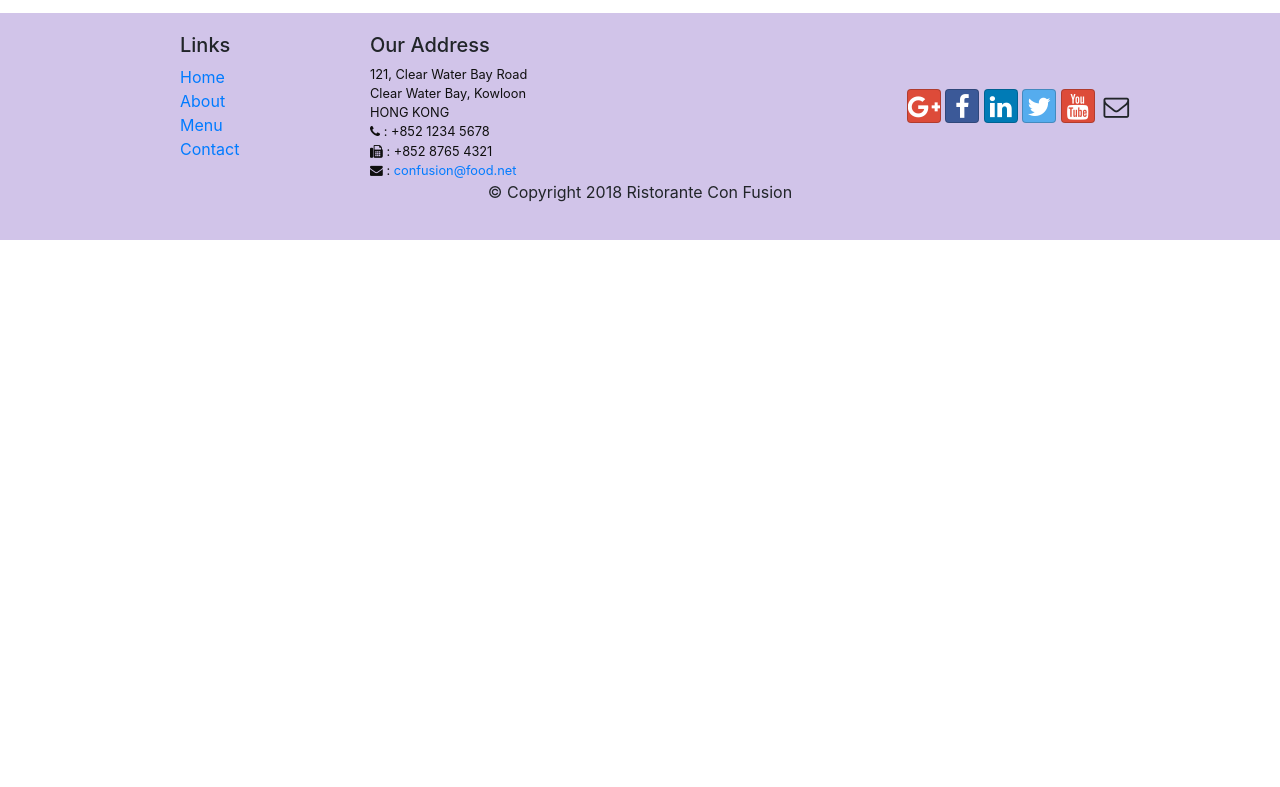
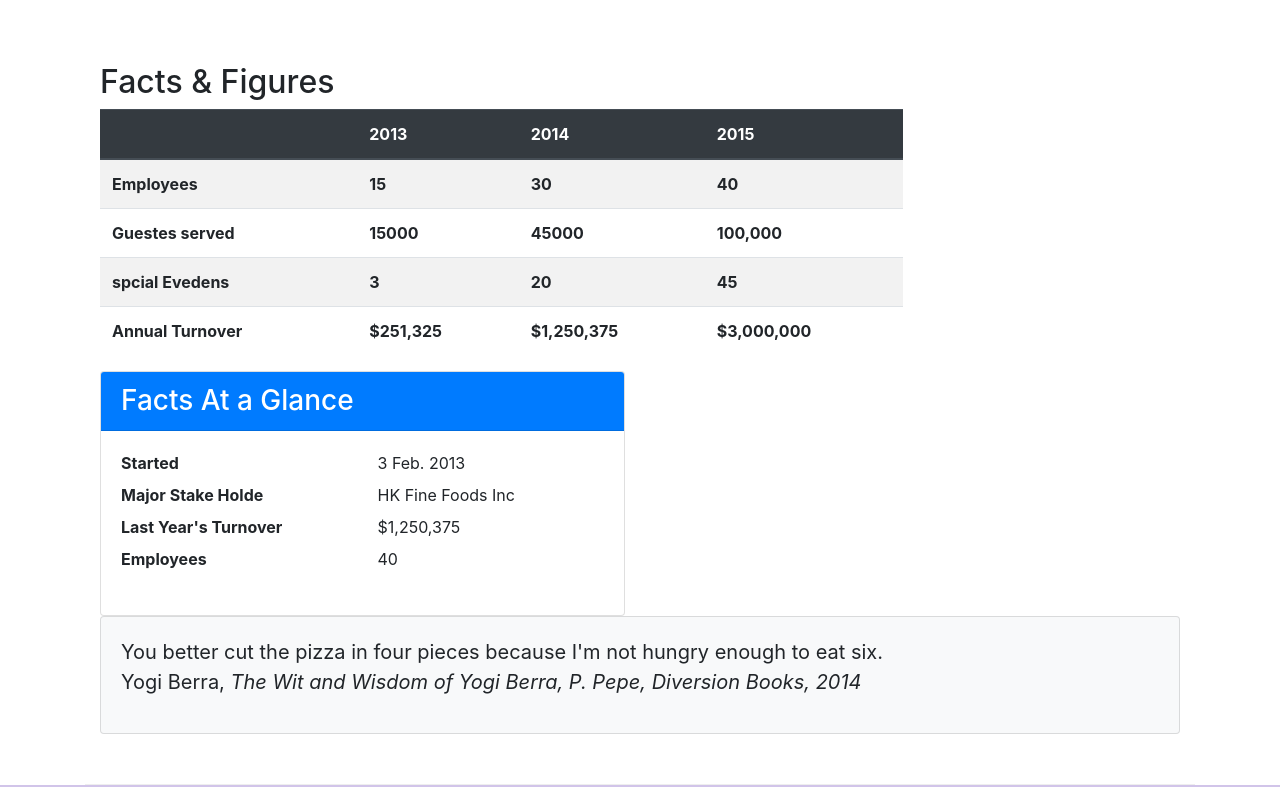
Before and after one commit to eslamamer/bootstrap, a website: page aboutus.html in a window 1280 px wide. Shown: the part 1335-2122 px from the top of the page. Before the commit the page ends 1575 px from the top, so only its background shows below. Drawn offline with nearby package versions, Linux system fonts and the light colour scheme.

Commit message:
Tables and Cards

```diff
--- a/aboutus.html
+++ b/aboutus.html
@@ -56,7 +56,6 @@
                <hr>
             </div>
         </div>
-
         <div class="row">
             <div class="col-12 col-sm-6">
                 <h2>Our History</h2>
@@ -66,8 +65,6 @@
             <div>
             </div>
         </div>
-
-
         <div class="row">
             <div class="col-12">
                 <h2>Corporate Leadership</h2>
@@ -81,9 +78,84 @@
                 <p class="d-none d-sm-block">Award winning three-star Michelin chef with wide International experience having worked closely with whos-who in the culinary world, he specializes in creating mouthwatering Indo-Italian fusion experiences. He says, <em>Put together the cuisines from the two craziest cultures, and you get a winning hit! Amma Mia!</em></p>
             </div>
        </div>
-
+       <div class="row row-content">
+            <div class="col-12 col-sm-9">
+                <h2>Facts &amp; Figures</h2>
+                <div class="table-responsive">
+                    <table class="table table-striped">
+                        <thead class="thead-dark">
+                            <tr>
+                                <th>&nbsp;</th>
+                                <th>2013</th>
+                                <th>2014</th>
+                                <th>2015</th>
+                            </tr>
+                        </thead>
+                        <tbody>
+                            <tr>
+                                <th>Employees</th>
+                                <th>15</th>
+                                <th>30</th>
+                                <th>40</th>
+                            </tr>
+                            <tr>
+                                <th>Guestes served</th>
+                                <th>15000</th>
+                                <th>45000</th>
+                                <th>100,000</th>
+                            </tr>
+                            <tr>
+                                <th>spcial Evedens</th>
+                                <th>3</th>
+                                <th>20</th>
+                                <th>45</th>
+                            </tr>
+                            <tr>
+                                <th>Annual Turnover</th>
+                                <th>$251,325</th>
+                                <th>$1,250,375</th>
+                                <th>$3,000,000</th>
+                            </tr>
+                        </tbody>
+                    </table>
+                </div>
+            </div>
+            <div class="col-12 col-sm-6">
+                <div class="card">
+                    <h3 class="card-header bg-primary text-white">
+                        Facts At a Glance
+                    </h3>
+                    <div class="card-body">
+                        <dl class="row">
+                            <dt class="col-6">Started</dt>
+                            <dd class="col-6">3 Feb. 2013</dd>
+                            <dt class="col-6">Major Stake Holde</dt>
+                            <dd class="col-6">HK Fine Foods Inc</dd>
+                            <dt class="col-6">Last Year's Turnover</dt>
+                            <dd class="col-6">$1,250,375</dd>
+                            <dt class="col-6">Employees</dt>
+                            <dd class="col-6">40</dd>
+                        </dl>
+                    </div>
+                </div>
+            </div>
+            <div class="col-12">
+                <div class="card card-body bg-light">
+                    <blockquote class="blockquote">
+                        <p class="mb-0">You better cut the pizza in four pieces because
+                            I'm not hungry enough to eat six.</p>
+                        <footer class="blockqoute-footer">
+                            Yogi Berra,
+                            <cite title="Source Title">
+                                The Wit and Wisdom of Yogi Berra,
+                                P. Pepe, Diversion Books, 2014
+                            </cite>
+                        </footer>
+                    </blockquote>
+                </div>
+            </div>
+        </div>
     </div>
-
     <footer class="footer">
         <div class="container">
             <div class="row">
```
Also changed, not shown: contactus.html (+0 -7 lines), index.html (+0 -3 lines).
